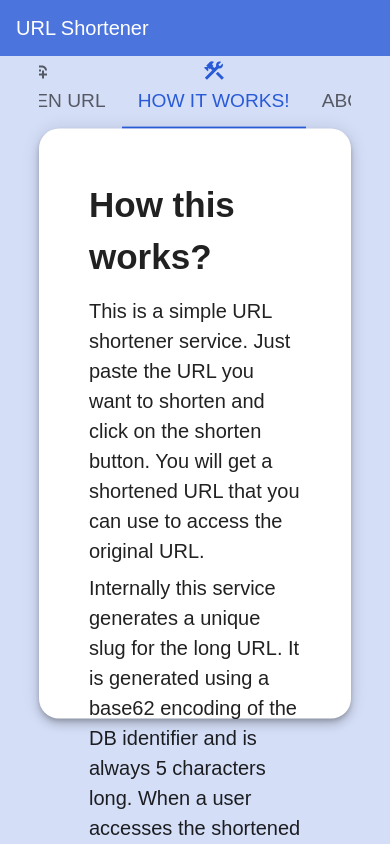
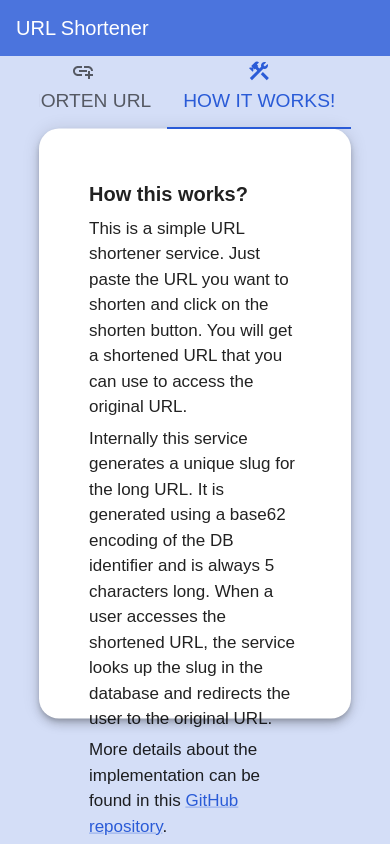
Before and after one commit to TripathyM/url-shortener, a React (Vite) app in the folder frontend/: page / in a window 390 px wide. Both pictures are taken after a click on the tab "HOW IT WORKS!". Shown: the top 844 px of the page. Built offline with nearby package versions, Linux system fonts and the light colour scheme; no server answers.

Commit message:
Add responsiveness for small screns

```diff
--- a/frontend/src/components/AboutMe.tsx
+++ b/frontend/src/components/AboutMe.tsx
@@ -13,17 +13,17 @@ const AboutMe = () => {
       <Grid item xs={12} md={9}>
         <Typography
           variant="body1"
-          fontSize={35}
+          fontSize={{ xs: 20, sm: 35 }}
           gutterBottom
           fontWeight="bold"
         >
           About me
         </Typography>
-        <Typography variant="body1" fontSize={20} gutterBottom>
+        <Typography variant="body1" fontSize={{ xs: 17, sm: 20 }}  gutterBottom>
           I am a software consultant experienced in diverse business domains, dedicated to crafting web/mobile applications using Java/Javascript based framworks.
           I advocate for comprehensive testing strategies, including various test types, ensuring high-quality, maintainable code from the outset.
         </Typography>
-        <Typography variant="body1" fontSize={20} gutterBottom>
+        <Typography variant="body1" fontSize={{ xs: 17, sm: 20 }}  gutterBottom>
           Currently I work as a Senior Software Engineer at Palo IT, a global innovation consultancy and agile software development company.
         </Typography>
       </Grid>
--- a/frontend/src/components/HowItWorks.tsx
+++ b/frontend/src/components/HowItWorks.tsx
@@ -6,7 +6,7 @@ const HowItWorks = () => {
       <Grid item xs={12}>
         <Typography
           variant="body1"
-          fontSize={35}
+          fontSize={{ xs: 20, sm: 35 }}
           gutterBottom
           fontWeight="bold"
         >
@@ -14,12 +14,12 @@ const HowItWorks = () => {
         </Typography>
       </Grid>
       <Grid item xs={12}>
-        <Typography variant="body1" fontSize={20} gutterBottom>
+        <Typography variant="body1" fontSize={{ xs: 17, sm: 20 }} gutterBottom>
           This is a simple URL shortener service. Just paste the URL you want to
           shorten and click on the shorten button. You will get a shortened URL
           that you can use to access the original URL.
         </Typography>
-        <Typography variant="body1" fontSize={20} gutterBottom>
+        <Typography variant="body1" fontSize={{ xs: 17, sm: 20 }} gutterBottom>
           Internally this service generates a unique slug for the long URL. It
           is generated using a base62 encoding of the DB identifier and is
           always 5 characters long. When a user accesses the shortened URL, the
@@ -27,7 +27,7 @@ const HowItWorks = () => {
           the original URL.
         </Typography>
 
-        <Typography variant="body1" fontSize={20} gutterBottom>
+        <Typography variant="body1" fontSize={{ xs: 17, sm: 20 }} gutterBottom>
           {`More details about the implementation can be found in this `}
           <Link
             href="https://github.com/mtripathy-palo/url-shortener"
--- a/frontend/src/pages/NewHome.tsx
+++ b/frontend/src/pages/NewHome.tsx
@@ -72,7 +72,7 @@ const NewHome = () => {
             transform: "translate(-50%, -50%)",
           }}
         >
-          <Tabs value={value} onChange={handleChange} centered>
+          <Tabs value={value} onChange={handleChange} variant="scrollable" scrollButtons="auto">
             {tabs.map((tab) => (
               <Tab
                 key={tab.value}
```
